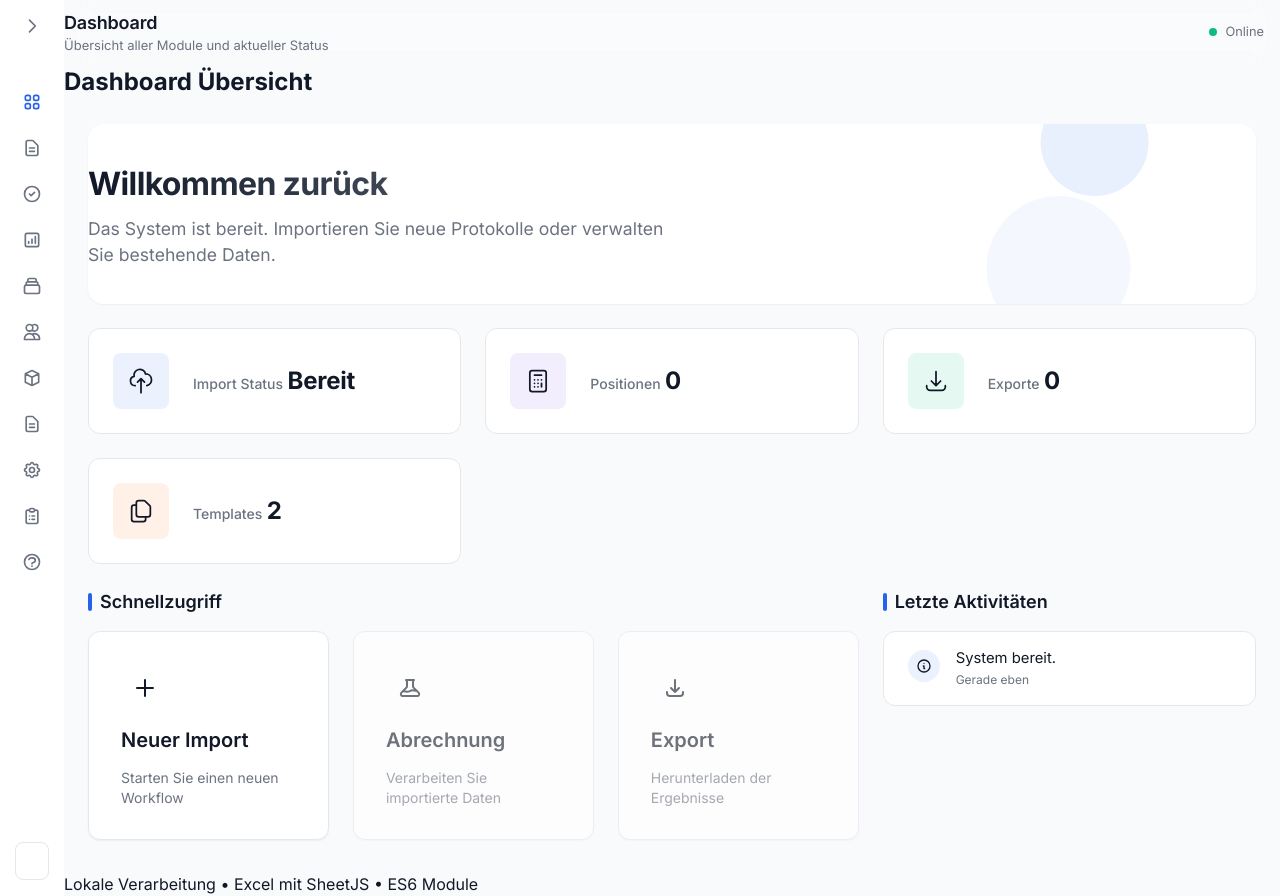
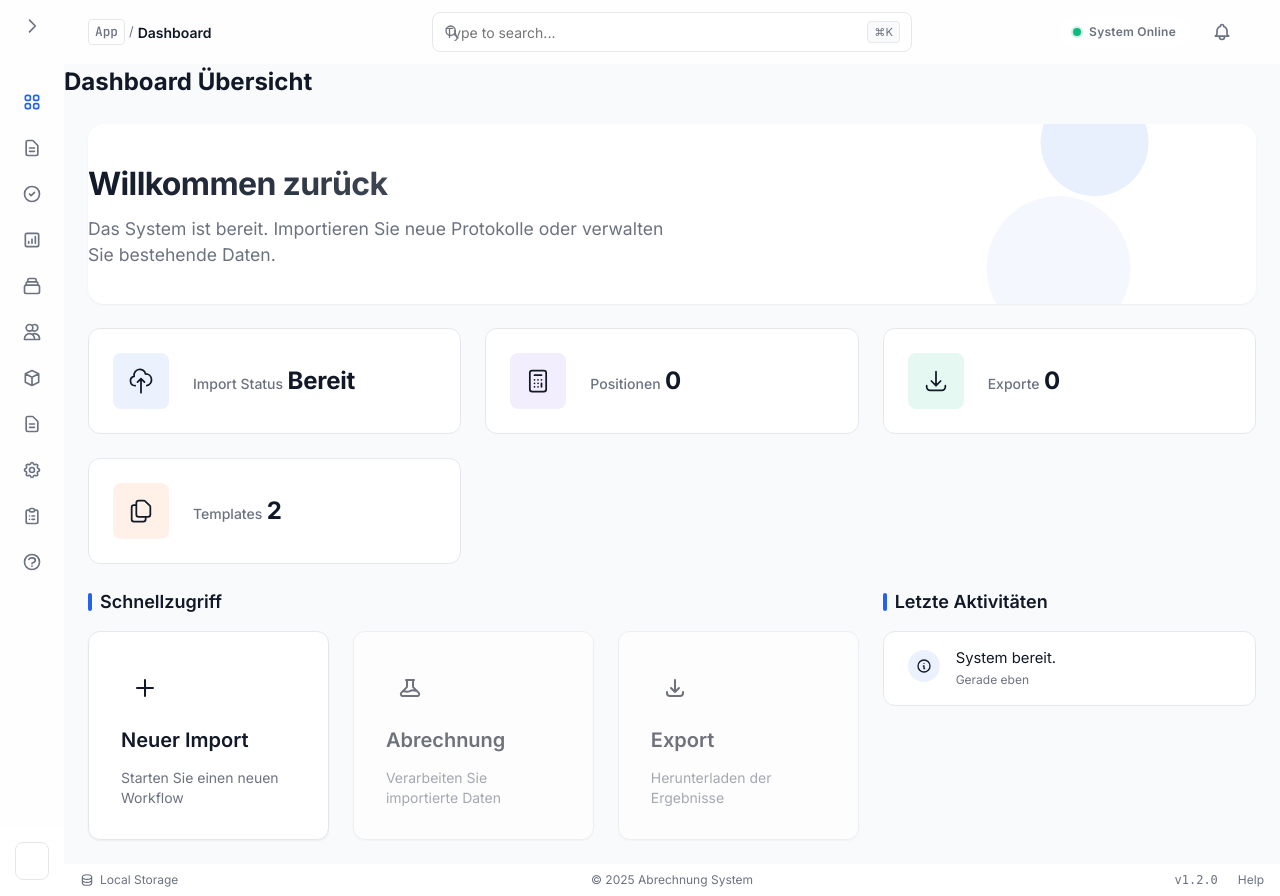
Before and after one commit to agtMorpheus/cautious-potato, a PHP site: page / in a window 1280 px wide. Run offline with PHP 8.4, Linux system fonts and the light colour scheme; some libraries are stand-ins or nearby versions.

Commit message:
Redesign header and footer with new command UI
Replaces the main header and footer with a new command-style UI, including breadcrumbs, search, status indicator, and action buttons in the header, and a status bar footer with storage status, copyright, version, and help link. Updates styles for sidebar, navigation, and header/footer elements to support the new layout and improve dark mode appearance.

```diff
--- a/css/styles.css
+++ b/css/styles.css
@@ -59,15 +59,22 @@
 
 /* --- Sidebar --- */
 .sidebar {
-    background: var(--bg-sidebar);
+    background: rgba(255, 255, 255, 0.8);
     border-right: 1px solid var(--border-light);
     display: flex;
     flex-direction: column;
     z-index: 50;
     transition: width 0.3s cubic-bezier(0.4, 0, 0.2, 1);
     overflow: hidden;
-    backdrop-filter: blur(10px);
-    -webkit-backdrop-filter: blur(10px);
+    backdrop-filter: blur(12px);
+    -webkit-backdrop-filter: blur(12px);
+}
+
+@media (prefers-color-scheme: dark) {
+    .sidebar {
+        background: rgba(2, 6, 23, 0.8);
+        border-right-color: rgba(255, 255, 255, 0.08);
+    }
 }
 
 .sidebar-header {
@@ -146,7 +153,7 @@
 }
 
 .nav-link.active {
-    background-color: rgba(var(--primary-rgb), 0.08);
+    background-color: rgba(var(--primary-rgb), 0.1);
     color: var(--primary-main);
 }
 
@@ -157,9 +164,10 @@
     top: 50%;
     transform: translateY(-50%);
     width: 3px;
-    height: 16px;
+    height: 20px;
     background-color: var(--primary-main);
-    border-radius: 0 4px 4px 0;
+    box-shadow: 0 0 8px var(--primary-main);
+    border-radius: 0 2px 2px 0;
 }
 
 .nav-icon {
@@ -233,41 +241,186 @@
     position: relative;
 }
 
-.content-header {
+/* --- Command Header --- */
+.cmd-header {
     height: var(--header-height);
     background: rgba(255, 255, 255, 0.8);
-    /* Fallback */
-    background: var(--bg-header-blur);
     backdrop-filter: blur(12px);
     -webkit-backdrop-filter: blur(12px);
     border-bottom: 1px solid var(--border-light);
     display: flex;
     align-items: center;
     justify-content: space-between;
-    padding: 0 var(--space-xxl);
+    padding: 0 var(--space-lg);
     position: sticky;
     top: 0;
     z-index: 40;
+    transition: background-color 0.3s ease, border-color 0.3s ease;
 }
 
-/* Dark mode adjustment for header */
 @media (prefers-color-scheme: dark) {
-    .content-header {
-        background: rgba(20, 20, 20, 0.8);
+    .cmd-header {
+        background: rgba(18, 18, 18, 0.8);
+        border-bottom-color: rgba(255, 255, 255, 0.08);
     }
 }
 
-.header-title h1 {
-    font-size: 1.125rem;
+.cmd-header-start,
+.cmd-header-end {
+    display: flex;
+    align-items: center;
+    gap: var(--space-md);
+    flex: 1;
+}
+
+.cmd-header-end {
+    justify-content: flex-end;
+}
+
+.cmd-header-center {
+    flex: 2;
+    display: flex;
+    justify-content: center;
+}
+
+/* Breadcrumbs */
+.cmd-breadcrumbs {
+    display: flex;
+    align-items: center;
+    gap: var(--space-xs);
+    font-size: 0.875rem;
+    color: var(--text-muted);
+    user-select: none;
+}
+
+.breadcrumb-root {
+    font-weight: 500;
+    color: var(--text-secondary);
+    font-family: 'JetBrains Mono', monospace;
+    /* Technical feel */
+    font-size: 0.8rem;
+    padding: 2px 6px;
+    background: var(--bg-surface);
+    border-radius: 4px;
+    border: 1px solid var(--border-base);
+}
+
+.breadcrumb-separator {
+    color: var(--text-disabled);
+    font-size: 0.8rem;
+}
+
+.breadcrumb-current {
     font-weight: 600;
     color: var(--text-main);
-    letter-spacing: -0.01em;
 }
 
-.header-subtitle {
-    font-size: 0.8125rem;
+/* Command Search */
+.cmd-search-wrapper {
+    position: relative;
+    width: 100%;
+    max-width: 480px;
+    display: flex;
+    align-items: center;
+}
+
+.cmd-search-icon {
+    position: absolute;
+    left: 12px;
+    width: 16px;
+    height: 16px;
     color: var(--text-muted);
-    font-weight: 400;
+    pointer-events: none;
+}
+
+.cmd-search-input {
+    width: 100%;
+    height: 40px;
+    padding: 0 40px 0 36px;
+    border-radius: var(--radius-md);
+    border: 1px solid transparent;
+    background-color: var(--bg-surface);
+    color: var(--text-main);
+    font-size: 0.875rem;
+    transition: all 0.2s cubic-bezier(0.4, 0, 0.2, 1);
+}
+
+.cmd-search-input:hover {
+    background-color: var(--bg-hover);
+}
+
+.cmd-search-input:focus {
+    outline: none;
+    background-color: var(--bg-card);
+    border-color: var(--primary-main);
+    box-shadow: 0 4px 12px rgba(0, 0, 0, 0.05);
+}
+
+.cmd-search-shortcut {
+    position: absolute;
+    right: 12px;
+    padding: 2px 6px;
+    background-color: var(--bg-app);
+    border: 1px solid var(--border-base);
+    border-radius: 4px;
+    font-size: 0.7rem;
+    color: var(--text-muted);
+    font-family: inherit;
+    pointer-events: none;
+}
+
+/* Status Indicator */
+.cmd-status {
+    display: flex;
+    align-items: center;
+    gap: 8px;
+    padding: 6px 12px;
+    border-radius: var(--radius-full);
+    background-color: var(--bg-surface);
+    border: 1px solid var(--border-light);
+}
+
+.status-dot {
+    width: 8px;
+    height: 8px;
+    border-radius: 50%;
+    background-color: var(--c-success);
+    box-shadow: 0 0 0 2px rgba(16, 185, 129, 0.2);
+}
+
+.status-label {
+    font-size: 0.75rem;
+    font-weight: 600;
+    color: var(--text-secondary);
+    letter-spacing: 0.02em;
+}
+
+/* Header Actions */
+.cmd-actions {
+    display: flex;
+    align-items: center;
+    gap: var(--space-sm);
+}
+
+.cmd-btn-icon {
+    display: flex;
+    align-items: center;
+    justify-content: center;
+    width: 36px;
+    height: 36px;
+    border-radius: var(--radius-md);
+    color: var(--text-secondary);
+    transition: all 0.2s ease;
+}
+
+.cmd-btn-icon:hover {
+    background-color: var(--bg-hover);
+    color: var(--text-main);
+}
+
+.cmd-btn-icon svg {
+    width: 20px;
+    height: 20px;
 }
 
 /* Expanded Workspace Content */
@@ -498,3 +651,77 @@
     color: var(--text-muted);
     margin-bottom: var(--space-sm);
 }
+
+/* --- Command Footer (Status Bar) --- */
+.cmd-footer {
+    height: 32px;
+    background: rgba(255, 255, 255, 0.9);
+    backdrop-filter: blur(10px);
+    -webkit-backdrop-filter: blur(10px);
+    border-top: 1px solid var(--border-light);
+    display: flex;
+    align-items: center;
+    justify-content: space-between;
+    padding: 0 var(--space-md);
+    font-size: 0.75rem;
+    color: var(--text-secondary);
+    z-index: 40;
+    margin-top: auto;
+}
+
+@media (prefers-color-scheme: dark) {
+    .cmd-footer {
+        background: rgba(18, 18, 18, 0.9);
+        border-top-color: rgba(255, 255, 255, 0.08);
+    }
+}
+
+.cmd-footer-left,
+.cmd-footer-center,
+.cmd-footer-right {
+    display: flex;
+    align-items: center;
+    gap: var(--space-md);
+    flex: 1;
+}
+
+.cmd-footer-center {
+    justify-content: center;
+    color: var(--text-muted);
+}
+
+.cmd-footer-right {
+    justify-content: flex-end;
+}
+
+.footer-item {
+    display: flex;
+    align-items: center;
+    gap: 6px;
+    color: var(--text-secondary);
+}
+
+.footer-icon {
+    width: 14px;
+    height: 14px;
+    color: var(--text-muted);
+}
+
+.footer-link {
+    color: var(--text-secondary);
+    transition: color 0.2s;
+}
+
+.footer-link:hover {
+    color: var(--text-main);
+    text-decoration: underline;
+}
+
+.version-tag {
+    font-family: monospace;
+    background: var(--bg-surface);
+    padding: 1px 4px;
+    border-radius: 4px;
+    border: 1px solid var(--border-light);
+    color: var(--text-muted);
+}
--- a/index.html
+++ b/index.html
@@ -7,7 +7,9 @@
     <title>Abrechnung aus Protokoll</title>
     <link rel="preconnect" href="https://fonts.googleapis.com">
     <link rel="preconnect" href="https://fonts.gstatic.com" crossorigin>
-    <link href="https://fonts.googleapis.com/css2?family=Inter:wght@400;500;600;700&display=swap" rel="stylesheet">
+    <link
+        href="https://fonts.googleapis.com/css2?family=Inter:wght@400;500;600;700&family=JetBrains+Mono:wght@400;500&display=swap"
+        rel="stylesheet">
     <link rel="stylesheet" href="css/variables.css" />
     <link rel="stylesheet" href="css/styles.css" />
     <link rel="stylesheet" href="css/contracts.css" />
@@ -166,18 +168,44 @@
         <!-- Main Content Area -->
         <main class="main-content">
             <!-- Header Bar -->
-            <header class="content-header">
-                <div class="header-title">
-                    <h1 id="view-title">Dashboard</h1>
-                    <p class="header-subtitle">Übersicht aller Module und aktueller Status</p>
+            <!-- Header Bar -->
+            <header class="cmd-header">
+                <div class="cmd-header-start">
+                    <nav class="cmd-breadcrumbs" aria-label="Breadcrumb">
+                        <span class="breadcrumb-root">App</span>
+                        <span class="breadcrumb-separator">/</span>
+                        <span class="breadcrumb-current" id="view-title">Dashboard</span>
+                    </nav>
                 </div>
-                <div class="header-actions">
-                    <div class="header-status-indicator"
-                        style="display: flex; align-items: center; gap: 8px; margin-right: 16px;">
-                        <span class="status-dot online"
-                            style="width: 8px; height: 8px; background: #10b981; border-radius: 50%;"></span>
-                        <span class="status-text" style="font-size: 0.8rem; color: var(--text-muted);">Online</span>
+
+                <div class="cmd-header-center">
+                    <div class="cmd-search-wrapper">
+                        <svg class="cmd-search-icon" viewBox="0 0 24 24" fill="none" stroke="currentColor"
+                            stroke-width="2">
+                            <path stroke-linecap="round" stroke-linejoin="round"
+                                d="M21 21l-6-6m2-5a7 7 0 11-14 0 7 7 0 0114 0z" />
+                        </svg>
+                        <input type="text" class="cmd-search-input" placeholder="Type to search..."
+                            aria-label="Global Search">
+                        <kbd class="cmd-search-shortcut">⌘K</kbd>
                     </div>
+                </div>
+
+                <div class="cmd-header-end">
+                    <div class="cmd-status">
+                        <span class="status-dot online"></span>
+                        <span class="status-label">System Online</span>
+                    </div>
+
+                    <div class="cmd-actions">
+                        <button class="cmd-btn-icon" aria-label="Notifications" title="Notifications">
+                            <svg viewBox="0 0 24 24" fill="none" stroke="currentColor" stroke-width="2">
+                                <path stroke-linecap="round" stroke-linejoin="round"
+                                    d="M15 17h5l-1.405-1.405A2.032 2.032 0 0118 14.158V11a6.002 6.002 0 00-4-5.659V5a2 2 0 10-4 0v.341C7.67 6.165 6 8.388 6 11v3.159c0 .538-.214 1.055-.595 1.436L4 17h5m6 0v1a3 3 0 11-6 0v-1m6 0H9" />
+                            </svg>
+                        </button>
+                    </div>
+                    <!-- Existing messages container preserved but potentially needs styling update -->
                     <div id="global-messages" class="messages" aria-live="assertive"></div>
                 </div>
             </header>
@@ -1202,8 +1230,28 @@
             </div>
 
             <!-- Footer -->
-            <footer class="content-footer">
-                <p>Lokale Verarbeitung • Excel mit SheetJS • ES6 Module</p>
+            <!-- Command Footer (Status Bar) -->
+            <footer class="cmd-footer">
+                <div class="cmd-footer-left">
+                    <span class="footer-item">
+                        <svg viewBox="0 0 24 24" fill="none" class="footer-icon" stroke="currentColor" stroke-width="2">
+                            <path stroke-linecap="round" stroke-linejoin="round"
+                                d="M4 7v10c0 2.21 3.582 4 8 4s8-1.79 8-4V7M4 7c0 2.21 3.582 4 8 4s8-1.79 8-4M4 7c0-2.21 3.582-4 8-4s8 1.79 8 4m0 5c0 2.21-3.582 4-8 4s-8-1.79-8-4" />
+                        </svg>
+                        <span id="footer-storage-status">Local Storage</span>
+                    </span>
+                </div>
+
+                <div class="cmd-footer-center">
+                    <span class="footer-copyright">&copy; 2025 Abrechnung System</span>
+                </div>
+
+                <div class="cmd-footer-right">
+                    <span class="footer-item" title="Application Version">
+                        <span class="version-tag">v1.2.0</span>
+                    </span>
+                    <a href="#help" class="footer-link">Help</a>
+                </div>
             </footer>
         </main>
     </div>
```
